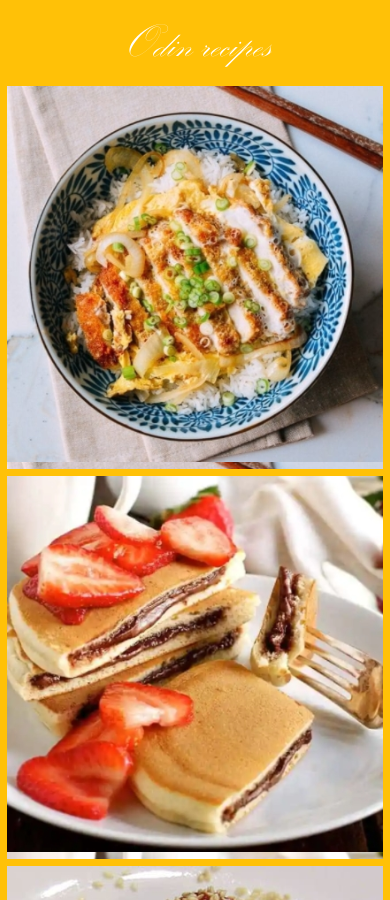
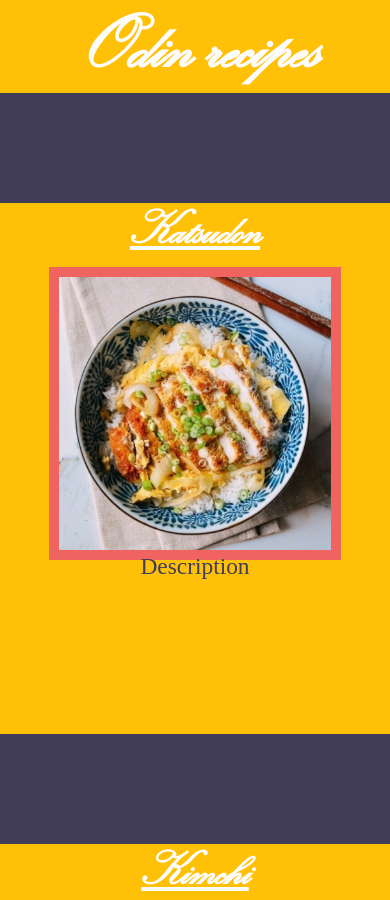
Before and after one commit to CHTBR/odin-recipes, a plain HTML site: page index.html in a window 390 px wide. Shown: the top 900 px of the page. Drawn offline with Linux system fonts and the light colour scheme.

Commit message:
Add working mobile index and draft desktop layouts
Also added new versions of images used in the layouts

```diff
--- a/index.html
+++ b/index.html
@@ -9,15 +9,32 @@
 </head>
 <body>
     <header>
+        <h1>Odin recipes</h1>
         <nav>
-            <ul>
-                <li><a href="recipes/katsudon.html">Katsudon</a></li>
-                <li><a href="recipes/pancakes.html">Nutella stuffed pancakes</a></li>
-                <li><a href="recipes/kimchi.html">Simple korean kimchi</a></li>
-            </ul>
+            <div role="navigation" class="katsudon">
+                <h2><a href="recipes/katsudon.html" class="title">Katsudon</a></h2>
+                <a class="img_link" href="recipes/katsudon.html"><img src="img/katsudon-mobile.jpg" alt=""></a>
+                <p>Description <br>
+                </p>
+            </div>
+
+            <div role="navigation" class="kimchi">
+                <h2><a href="recipes/kimchi.html" class="title">Kimchi</a></h2>
+                <a class="img_link" href="recipes/kimchi.html"><img src="img/kimchi-mobile.jpg" alt=""></a>
+                <p>Description <br>
+                A recipe for a healthy, and more importantnly, tasty sidedish or ingredient.</p>
+            </div>
+
+            <div role="navigation" class="pancakes">
+                <h2><a href="recipes/pancakes.html" class="title">Pancakes</a></h2>
+                <a class="img_link" href="recipes/pancakes.html"><img src="img/pancakes-mobile.jpg" alt=""></a>
+                <p>Description <br>
+                This is an amazing recipe for making these incredible pancakes overflowing with delicious nutella.</p>
+            </div>
         </nav>
-        <h1>Odin recipes</h1>
     </header>
-
+    <footer>
+        <p>Footer</p>
+    </footer>
 </body>
 </html>
--- a/styles/index.css
+++ b/styles/index.css
@@ -1,96 +1,104 @@
-
-/* Index heading */
-nav a {
-    text-decoration: none;
-}
-
-nav a {
-    border: 0 solid #FFC107;
-    color: transparent;
-    height: 100%;
+/* General styles */
+h1 {
     width: 100%;
 }
 
-h1 {
-    font-size: 12vw;
-    line-height: 22vw;
+.img_link {
+    display: inline-block;
 }
 
+img {
+    border: solid 10px #EF6461;
+    width: 100%;
+}
 
-/* Mobile display */
-@media (max-width: 546px) {
-    a[href*="katsudon"] {
-        background-image: url(../img/katsudon-mobile.jpg);
-    }
+footer {
+    background-color: #EF6461;
+}
 
-    a[href*="pancakes"] {
-        background-image: url(../img/pancakes-mobile.jpg);
-    }
-
-    a[href*="kimchi"] {
-        background-image: url(../img/kimchi-mobile.jpg);
+/* Mobile phone layout */
+@media (max-width: 621px) {
+    body {
+        background-color: #413C58;
+        margin: 0 0 0 0;
+        width: inherit;
     }
 
     h1 {
-        order: -1;
-    }
-
-    header {
-        display: flex;
-        flex-direction: column;
-    }
-
-    nav ul {
-        display: inherit;
-    }
-
-    nav a {
-        background-size: 100%;
-        border-top: none;
-        border-width: 2vw;
-        display: inline-block;
-        height: 100vw;
-    }
-}
-
-/* Desktop display */
-@media (min-width: 546px) {
-    a[href*="katsudon"] {
-        background-image: url(../img/katsudon-desktop.jpg);
-        background-position: right;
-        background-size: cover;
-    }
-
-    a[href*="pancakes"] {
-        background-image: url(../img/pancakes-desktop.jpg);
-    }
-
-    a[href*="kimchi"] {
-        background-image: url(../img/kimchi-desktop.jpg);
-    }
-
-    nav ul {
-        display: grid;
-        grid-template: 1fr calc(30vh + 15vw)/ 1fr 1fr;
-        height: 100vh;
-    }
-
-    li:has(a[href*="katsudon"]) {
-        grid-column: 1 / span 2;
-    }
-
-    nav a {
-        background-repeat: no-repeat;
-        background-size: 100% 100%;
-        border-width: 10px;
-        display: inline-block;
+        font-size: 9vh;
+        height: 11vh;
+        line-height: 11vh;
         text-align: center;
     }
 
+    p {
+        font-size: 6vw;
+    }
+
+    div {
+        background-color: #FFC107;
+        display: flex;
+        flex-direction: column;
+        height: 63vh;
+        margin-top: 13vh;
+    }
+
+    img {
+        width: 75%;
+    }
+
+    .img_link {
+        height: 50%;
+        margin: auto;
+        margin-top: 3%;
+        margin-bottom: 5%;
+    }
+
+    h2 {
+        display: inline-block;
+        height: 10%;
+        font-size: 100%;
+    }
+
+    h2 a {
+        display: inherit;
+        height: 100%;
+        width: 100%;
+        font-size: 12.5vw;
+    }
+
+    /*
+    Heading: 11% vh
+    1 content panel: 63% vh
+    1 gap: 13% vh
+    */
+}
+
+@media (min-width: 622px) {
     h1 {
-        left: 25vw;
+        line-height: 90vh;
+        font-size: 20vh;
+    }
+
+    div {
+        height: 100vh;
+        position: relative;
+        text-align: left;
+        padding: 5vw;
+    }
+
+    .katsudon .img_link {
         position: absolute;
-        top: calc(60vh - 15vw);
-        width: 50vw;
+        right: -5vw;
+        top: 5vw;
+        width: 40vw;
+    }
+
+    h2 {
+        font-size: 7.5vw;
+    }
+
+    p {
+        font-size: 2.5vw;
     }
 }
--- a/styles/styles.css
+++ b/styles/styles.css
@@ -4,27 +4,59 @@
 }
 
 /* General styles */
+* {
+    box-sizing: inherit;
+    margin: 0;
+    padding: 0;
+}
+
 html {
     padding: 0px;
     margin: 0px;
     text-align: center;
     box-sizing: border-box;
+    background-color: #413C58;
 }
 
-* {
-    box-sizing: inherit;
-    margin: inherit;
-    padding: inherit;
+body {
+    width: 80%;
+    margin: auto;
+    margin-top: 10vw;
+    background-color: #FFC107;
+}
+
+h1,
+h2 {
+    color: #fcfcfc;
+    font-family: kunstscript, serif;
+    font-weight: bold;
 }
 
 h1 {
     background-color: #FFC107;
-    color: white;
-    font-family: kunstscript, serif;
-    font-weight: normal;
+    margin: 0;
 }
 
-/*navigation */
-nav ul {
-    list-style: none;
+p {
+    color: #413C58;
 }
+
+/* ||/Links */
+a,
+a:link {
+    color: #fcfcfc;
+}
+
+a:visited {
+    color: #6d6d6d;
+}
+
+a:focus,
+a:hover {
+    text-decoration: none;
+    color: #EF6461;
+}
+
+a:active {
+    color: #413C58;
+}
```
